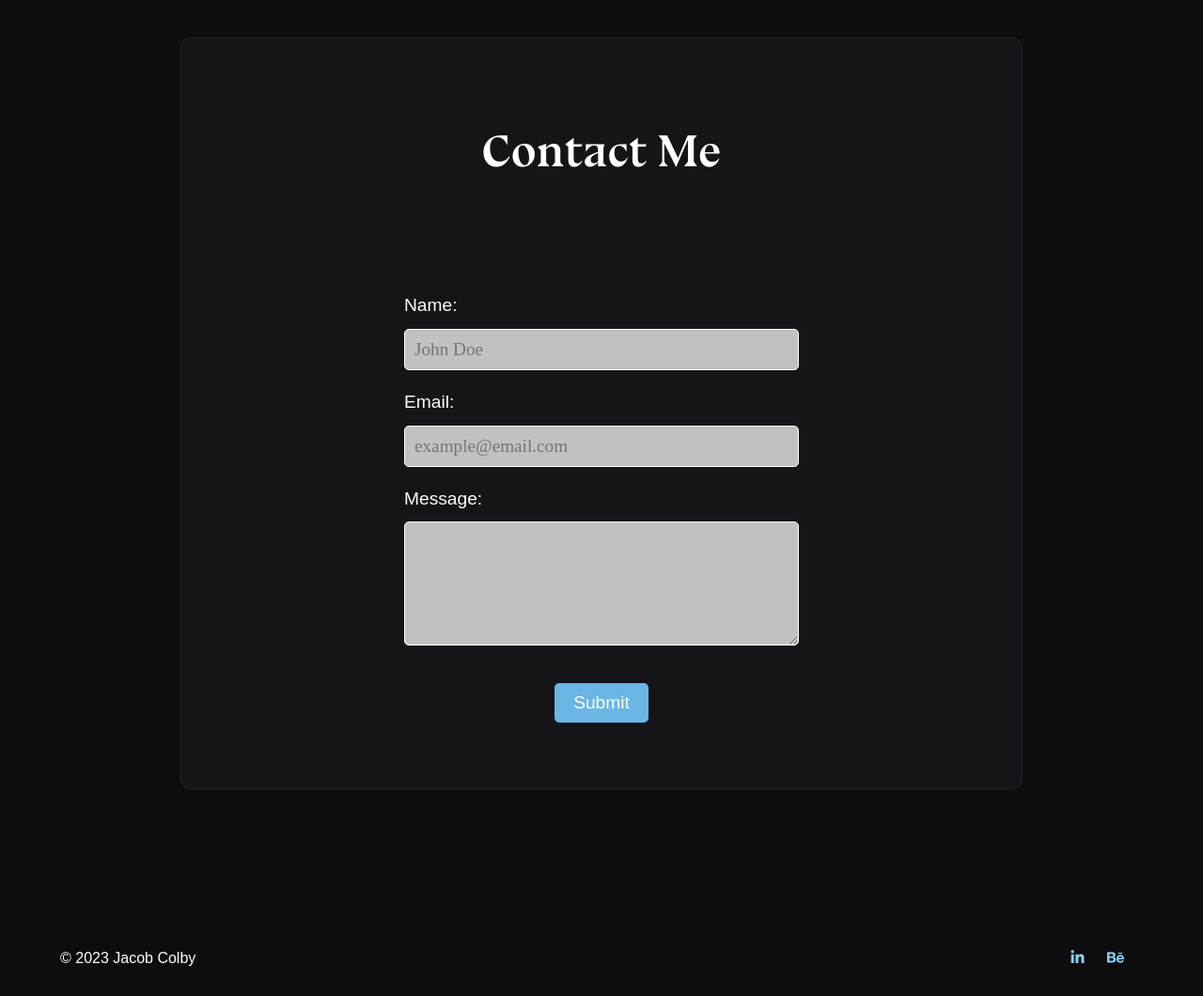
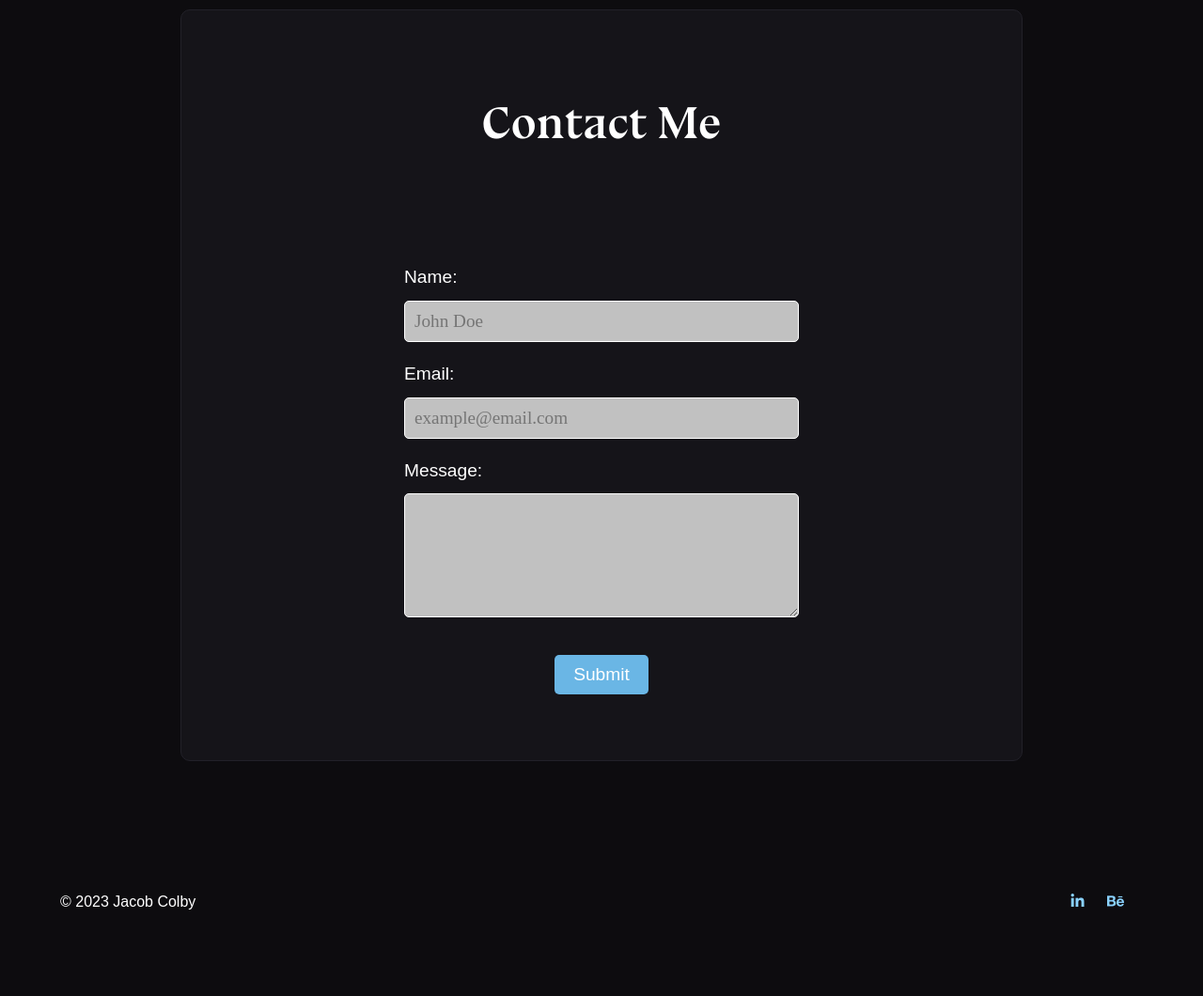
Before and after one commit to jacobdcolby/portfolio, a PHP site: page /contact.html in a window 1280 px wide. Shown: the part 80-1140 px from the top of the page at 94% size. After the commit the page ends 1048 px from the top, so only its background shows below. Run offline with PHP 8.4, Linux system fonts and the light colour scheme; some web fonts are replaced.

Commit message:
Margins fix.

```diff
--- a/style.css
+++ b/style.css
@@ -338,7 +338,7 @@ section#about p {
 
 /* Tile */
 .tile {
-	margin: 40px auto;
+	margin: 10px auto;
 	padding: 20px;
 	display: flex;
 	flex-wrap: wrap;
@@ -554,7 +554,7 @@ section#about p {
 
 /* Slides */
 .slides-wrapper {
-	margin: 0 5vw;
+	margin: 10px 5vw;
 	padding: 30px 10px 60px 10px;
 	background-color: #151419;
 	border-radius: 10px;
```
